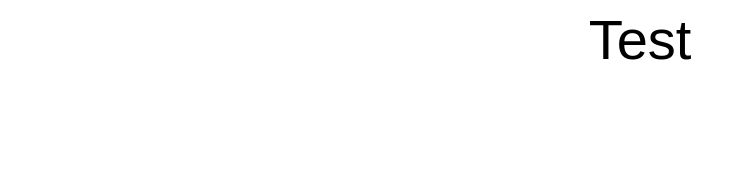
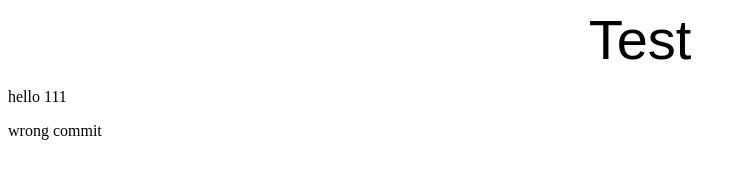
Before and after one commit to araidrbkk/git-test, a plain HTML site: page index.html in a window 1280 px wide. Shown: the whole page, without its empty margins (0-746 px from the left). Drawn offline with Linux system fonts and the light colour scheme.

Commit message:
wrong commit

```diff
--- a/index.html
+++ b/index.html
@@ -9,6 +9,8 @@
 </head>
 <body>
     <h1>Test</h1>
+    <p>hello 111</p>
+    <p>wrong commit</p>
 
 </body>
 <script scr = "script.js"></script>
```
